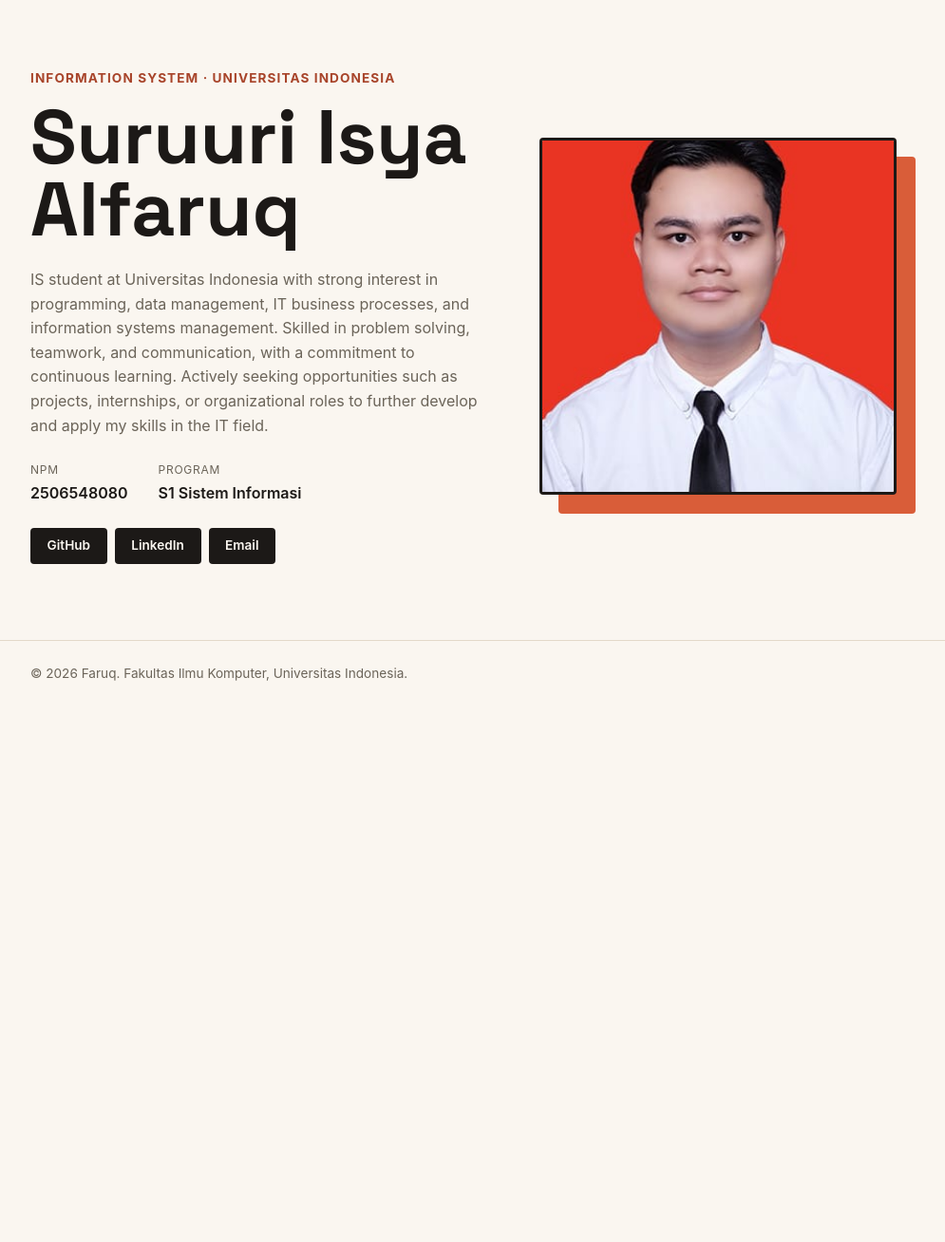
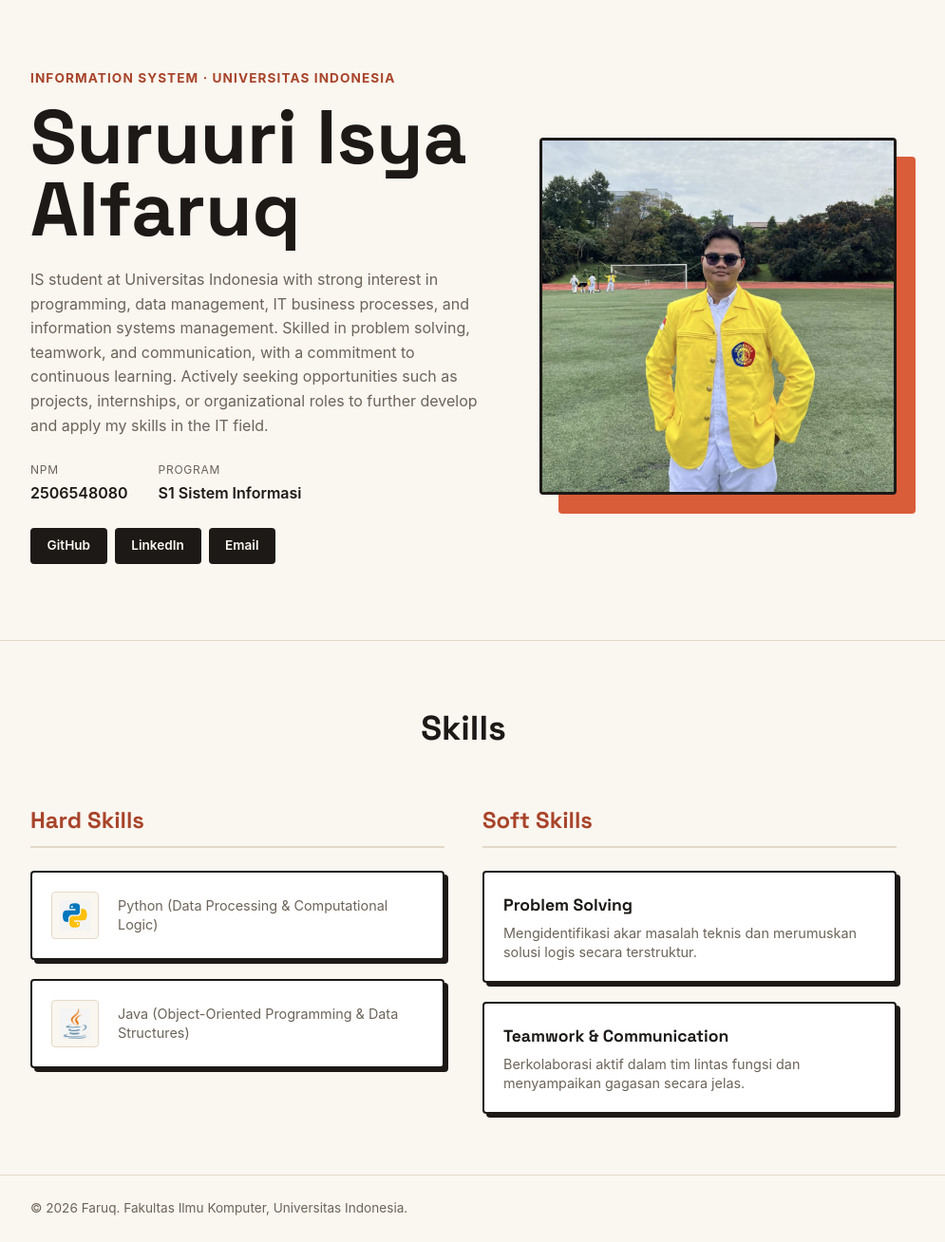
Before and after one commit to SuruuriIsyaAlfaruq2/myportofolio, a Django app: page / in a window 1280 px wide. Shown: the part 74-1382 px from the top of the page at 95% size, without its empty margins (152-1147 px from the left). Before the commit the page ends 791 px from the top, so only its background shows below. Run offline with Django 5.2, Linux system fonts and the light colour scheme.

Commit message:
Add New Section About Skills

```diff
--- a/static/css/style.css
+++ b/static/css/style.css
@@ -193,3 +193,102 @@ h1, .brand {
         justify-content: flex-start;
     }
 }
+
+.power {
+    padding: 4rem 0rem;
+    border-top: 1px solid var(--line);
+}
+
+.section-title {
+    font-family: "Space Grotesk", -apple-system, sans-serif;
+    font-size: 2.25rem;
+    text-align: center;
+    margin-bottom: 3rem;
+    color: var(--ink);
+}
+
+.skills-grid {
+    display: grid;
+    grid-template-columns: 1fr 1fr;
+    gap: 2.5rem;
+}
+
+.column-title {
+    font-family: "Space Grotesk", -apple-system, sans-serif;
+    font-size: 1.5rem;
+    margin-bottom: 1.5rem;
+    color: var(--accent-dark);
+    border-bottom: 2px solid var(--line);
+    padding-bottom: 0.5rem;
+}
+
+.skills-list {
+    display: flex;
+    flex-direction: column;
+    gap: 1.25rem;
+}
+
+.skill-card {
+    background-color: #ffffff;
+    border: 2px solid var(--ink);
+    border-radius: var(--radius);
+    padding: 1.25rem;
+    box-shadow: 4px 4px 0px var(--ink);
+    transition: transform 0.2s ease, box-shadow 0.2s ease;
+}
+
+.skill-card:hover {
+    transform: translateY(-2px);
+    box-shadow: 6px 6px 0px var(--accent);
+}
+
+.skill-card.hard-skill {
+    display: flex;
+    align-items: center;
+    gap: 1.25rem;
+}
+
+.skill-icon {
+    flex-shrink: 0;
+    width: 50px;
+    height: 50px;
+    display: flex;
+    align-items: center;
+    justify-content: center;
+    background-color: var(--paper);
+    border: 1px solid var(--line);
+    border-radius: var(--radius);
+    padding: 0.5rem;
+}
+
+.skill-icon img {
+    width: 100%;
+    height: 100%;
+    object-fit: contain;
+}
+
+.skill-info {
+    flex-grow: 1;
+}
+
+/* Layout Khusus Soft Skill */
+.skill-name {
+    font-family: "Space Grotesk", -apple-system, sans-serif;
+    font-size: 1.1rem;
+    margin-bottom: 0.35rem;
+    color: var(--ink);
+}
+
+.skill-desc {
+    font-size: 0.9rem;
+    color: var(--text-muted);
+    line-height: 1.4;
+}
+
+/* Responsivitas Layar Kecil */
+@media (max-width: 768px) {
+    .skills-grid {
+        grid-template-columns: 1fr;
+        gap: 2rem;
+    }
+}
--- a/templates/index.html
+++ b/templates/index.html
@@ -50,6 +50,59 @@
                 </div>
             </div>
         </section>
+        <section class="power" id="skills">
+            <div class="container">
+                <h2 class="section-title">Skills</h2>
+
+                <div class="skills-grid">
+                    <div class="skills-column">
+                        <h3 class="column-title">Hard Skills</h3>
+                        <div class="skills-list">
+
+                            <div class="skill-card hard-skill">
+                                <div class="skill-icon">
+                                    <img src="/static/img/python_logo.png" alt="Python Logo">
+                                </div>
+                                <div class="skill-info">
+                                    <p class="skill-desc">Python (Data Processing & Computational Logic)</p>
+                                </div>
+                            </div>
+
+                            <div class="skill-card hard-skill">
+                                <div class="skill-icon">
+                                    <img src="/static/img/java_logo.png" alt="Java Logo">
+                                </div>
+                                <div class="skill-info">
+                                    <p class="skill-desc">Java (Object-Oriented Programming & Data Structures)</p>
+                                </div>
+                            </div>
+
+                        </div>
+                    </div>
+
+                    <div class="skills-column">
+                        <h3 class="column-title">Soft Skills</h3>
+                        <div class="skills-list">
+
+                            <div class="skill-card soft-skill">
+                                <div class="skill-info">
+                                    <h4 class="skill-name">Problem Solving</h4>
+                                    <p class="skill-desc">Mengidentifikasi akar masalah teknis dan merumuskan solusi logis secara terstruktur.</p>
+                                </div>
+                            </div>
+
+                            <div class="skill-card soft-skill">
+                                <div class="skill-info">
+                                    <h4 class="skill-name">Teamwork & Communication</h4>
+                                    <p class="skill-desc">Berkolaborasi aktif dalam tim lintas fungsi dan menyampaikan gagasan secara jelas.</p>
+                                </div>
+                            </div>
+
+                        </div>
+                    </div>
+                </div>
+            </div>
+        </section>
     </main>
 
     <footer class="site-footer">
```
Also changed, not shown: static/img/FotoFaruq.jpg, static/img/java_logo.png (added), static/img/python_logo.png (added).
